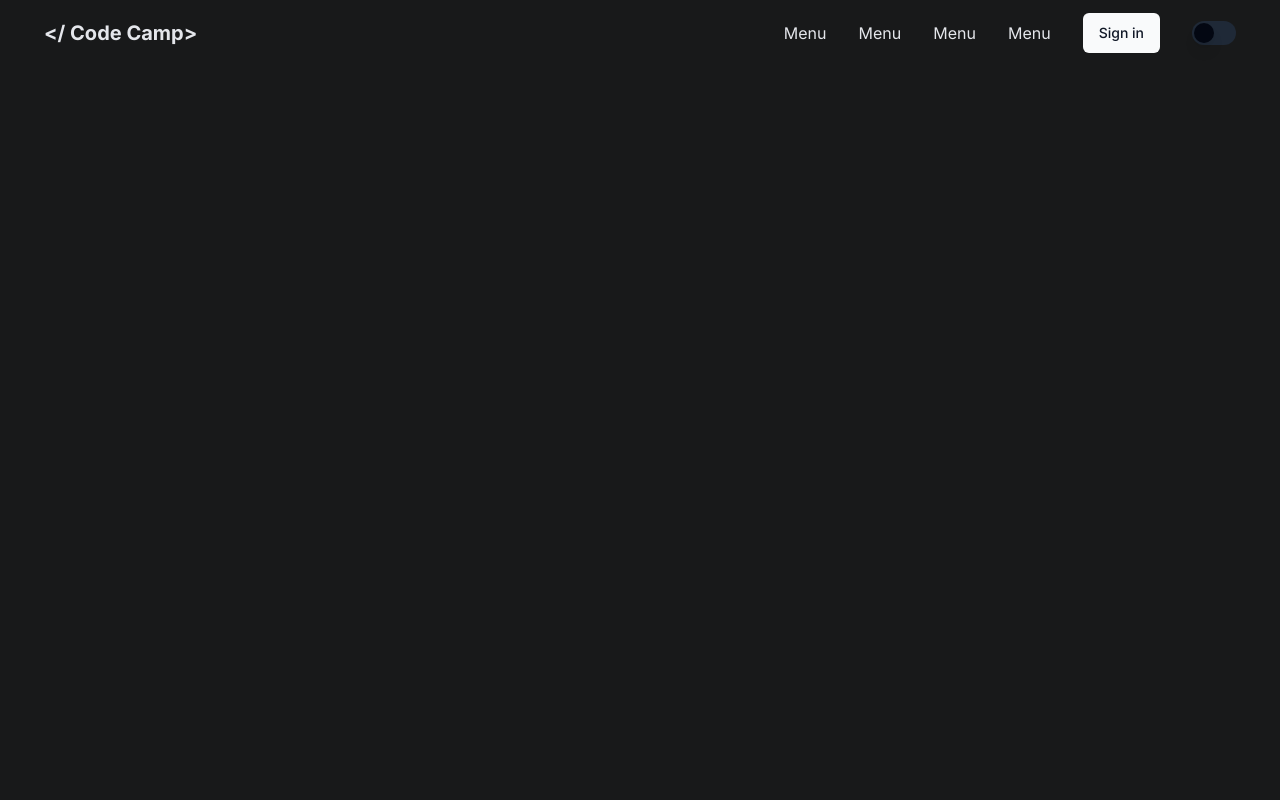
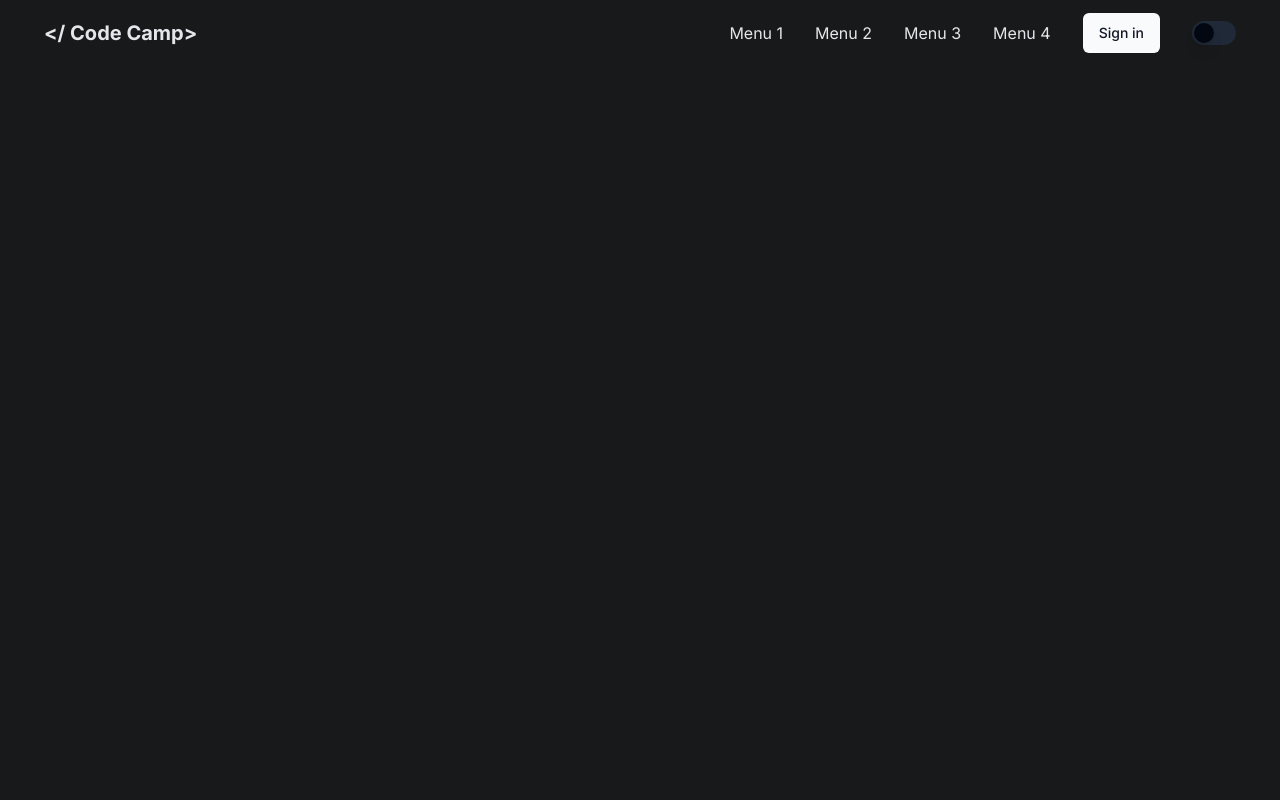
Before and after one commit to Siravitt/alumni-fe, a Next.js app in the folder user-fe/: page / in a window 1280 px wide. Shown: the top 800 px of the page. Built offline with nearby package versions, Linux system fonts and the light colour scheme.

Commit message:
test: github actions

```diff
--- a/user-fe/src/components/HeaderMenu/HeaderMenu.tsx
+++ b/user-fe/src/components/HeaderMenu/HeaderMenu.tsx
@@ -11,10 +11,10 @@ function HeaderMenu() {
   return (
     <>
       <div className="hidden items-center gap-8 md:flex">
-        <Link href="/">Menu</Link>
-        <Link href="/">Menu</Link>
-        <Link href="/">Menu</Link>
-        <Link href="/">Menu</Link>
+        <Link href="/">Menu 1</Link>
+        <Link href="/">Menu 2</Link>
+        <Link href="/">Menu 3</Link>
+        <Link href="/">Menu 4</Link>
         <LoginDialog />
         <Switch onClick={() => setTheme(theme === "dark" ? "light" : "dark")} />
       </div>
```
